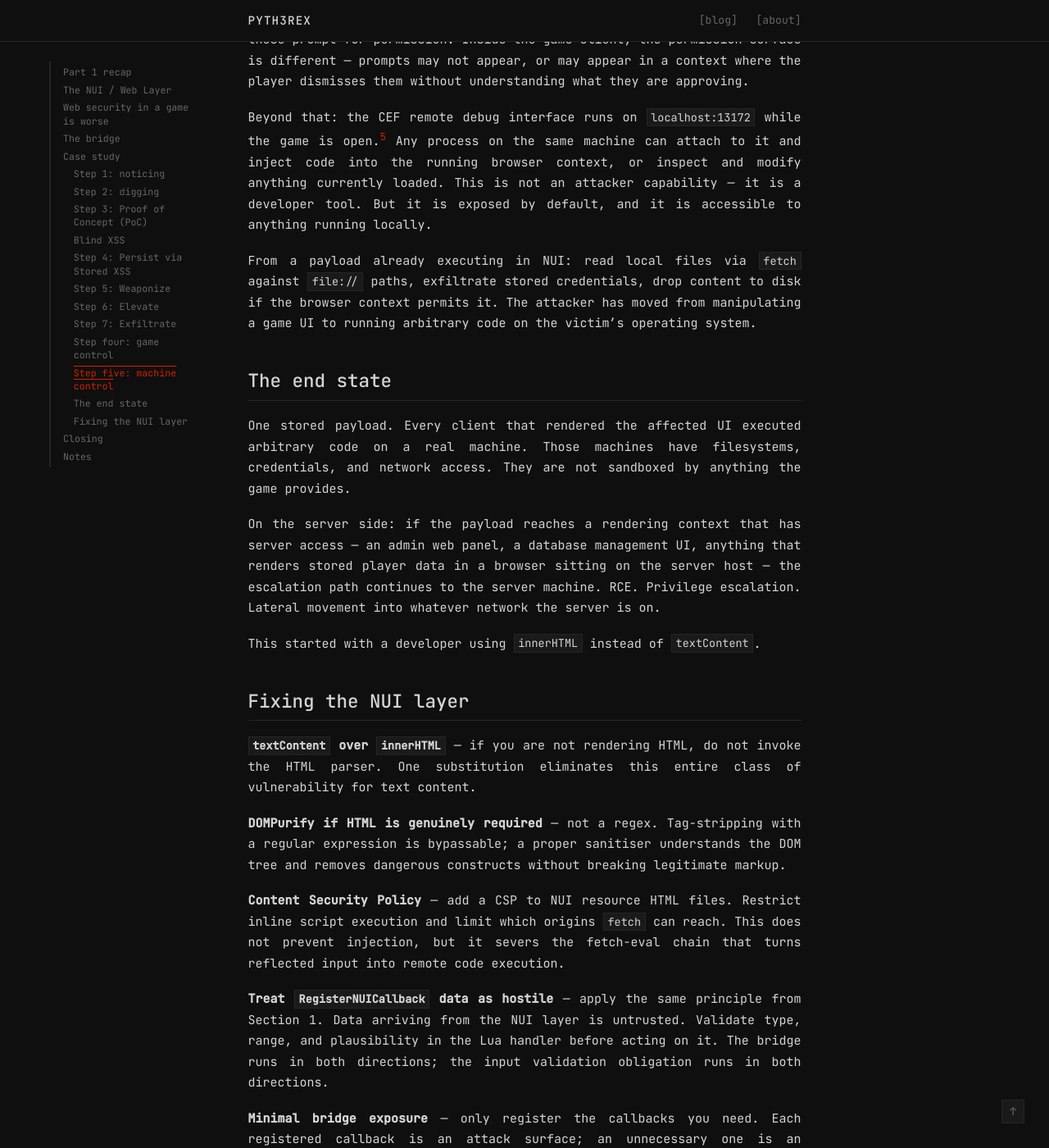
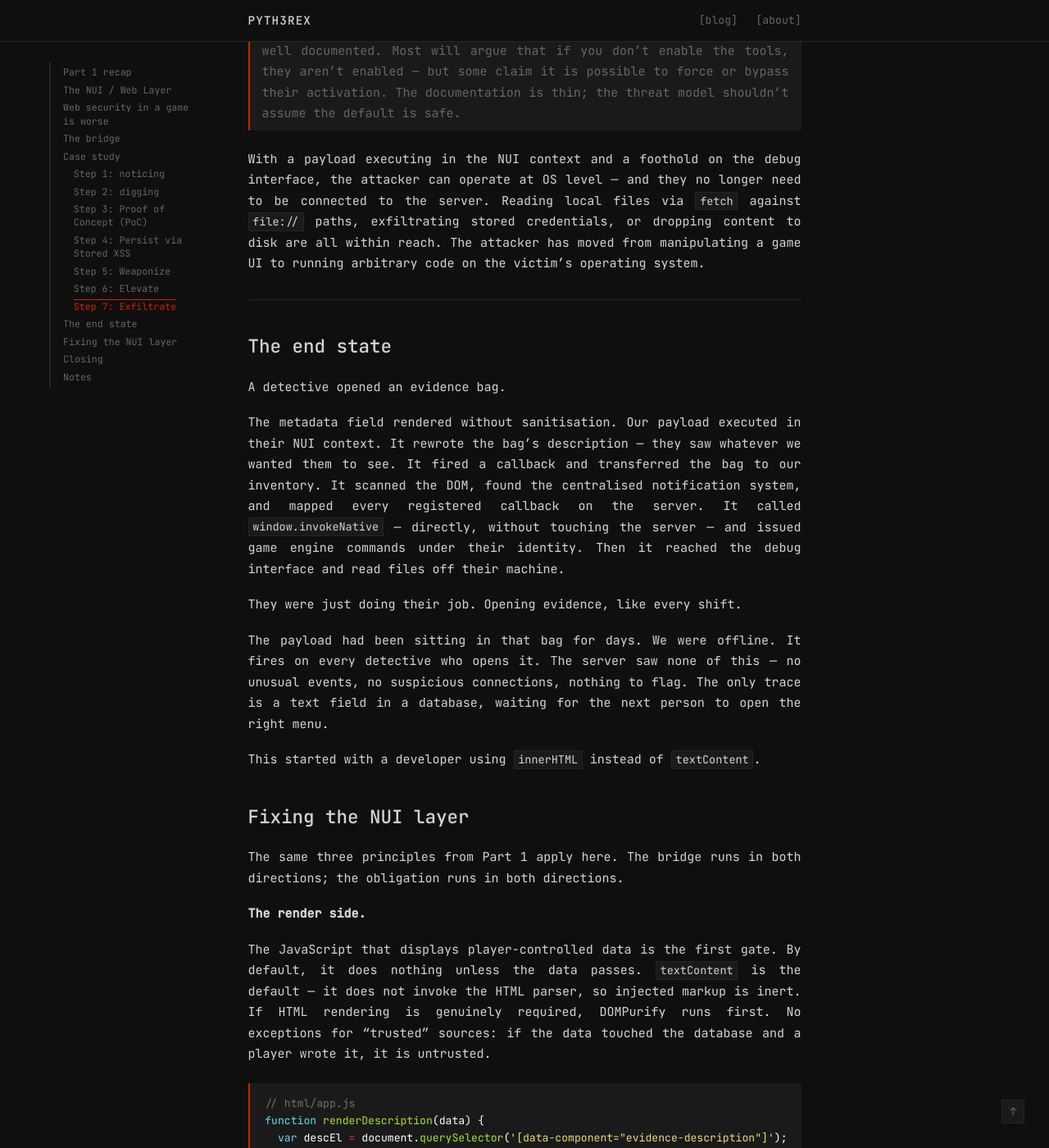
Before and after one commit to Pyth3rEx/Pyth3rEx.github.io, a Jekyll site: the page built from _posts/2026-03-25-fivem-web-surface.md, in a window 1280 px wide and 1400 px high, scrolled down 6841 px. Shown: the whole window at 82% size. Built offline with Jekyll 4.4.1, drawn with Linux system fonts in a browser that asks for light colours; some of the changed text lies outside the part shown.

Commit message:
docs: develop Part 2 — cleanup pass, SaaH fixes section, end state, closing

````diff
--- a/_posts/2026-03-25-fivem-web-surface.md
+++ b/_posts/2026-03-25-fivem-web-surface.md
@@ -80,7 +80,7 @@
 functions. The bridge is the mechanism. Everything below is what happens when untrusted input reaches
 the DOM on the wrong side of it.
 
-> **Note:** Also notice the similarity with the vulnerabilities mentioned in Part 1? They also apply here. If you missed it read about it [here](/blog/2026/03/24/fivem-server-events/).
+> **Note:** Also notice the similarity with the vulnerabilities mentioned in Part 1? They also apply here. If you missed it, read about it [here](/blog/2026/03/24/fivem-server-events/).
 
 # Case study
 
@@ -128,7 +128,7 @@
 Setting this as the item's metadata lets us test locally — no other player is affected. On inventory
 open, a `Vulnerable` popup appears in the UI layer. The service is vulnerable.
 
-## Blind XSS
+### Blind XSS
 
 The inventory is not the only injection point. Admin reports are NUI too — player reports, ban
 requests, ticket queues. A payload stored in a report body won't visibly render as a script; the
@@ -212,31 +212,21 @@
 is a wide pivot surface. Every resource on the server with a registered callback is now reachable
 from our injection point.
 
-The opening we are looking for is `window.invokeNative`[^7], which exposes game engine functions
+The opening we are looking for is `window.invokeNative`[^4], which exposes game engine functions
 directly to JavaScript running in NUI.
 
-## Step 7: Exfiltrate
-
----
----
----
----
----
-
-
-## Step four: game control
-
-The JavaScript running in victim clients has access to `window.invokeNative`.[^6] This is a bridge
-to C++ game functions — the same functions the game engine uses internally. From injected JavaScript
-running in a victim's NUI: teleport the player, spawn or delete entities, trigger animations, call
-commands that would normally require server-side authorisation. The attacker is not sending a
-crafted server event anymore. They are calling game engine functions directly from inside the
-victim's client, without touching the server at all.
+From injected JavaScript running in a victim's NUI: teleport the player, spawn or delete entities,
+trigger animations, call commands that would normally require server-side authorisation. The attacker
+is not sending a crafted server event anymore. They are calling game engine functions directly from
+inside the victim's client, without touching the server at all.
 
 The anticheat has no visibility into this. It is not a game modification. It is JavaScript executing
 inside a browser that the game provides.
 
-## Step five: machine control
+## Step 7: Exfiltrate
+
+> **Note:** This section is deliberately vague and leans toward speculation rather than demonstration,
+> for obvious reasons. Keep an open mind.
 
 `window.invokeNative` is not the ceiling.
 
@@ -245,57 +235,159 @@
 the permission surface is different — prompts may not appear, or may appear in a context where the
 player dismisses them without understanding what they are approving.
 
-Beyond that: the CEF remote debug interface runs on `localhost:13172` while the game is open.[^8]
+Beyond that: the CEF remote debug interface runs on `localhost:13172` while the game is open.[^5]
 Any process on the same machine can attach to it and inject code into the running browser context,
 or inspect and modify anything currently loaded. This is not an attacker capability — it is a
-developer tool. But it is exposed by default, and it is accessible to anything running locally.
+developer tool. But it is exposed by default, and accessible to anything running locally.
 
-From a payload already executing in NUI: read local files via `fetch` against `file://` paths,
-exfiltrate stored credentials, drop content to disk if the browser context permits it. The attacker
-has moved from manipulating a game UI to running arbitrary code on the victim's operating system.
+> **Note:** The activation and blocking of debug services on FiveM is not well documented. Most will
+> argue that if you don't enable the tools, they aren't enabled — but some claim it is possible to
+> force or bypass their activation. The documentation is thin; the threat model shouldn't assume the
+> default is safe.
 
-## The end state
+With a payload executing in the NUI context and a foothold on the debug interface, the attacker can
+operate at OS level — and they no longer need to be connected to the server. Reading local files via
+`fetch` against `file://` paths, exfiltrating stored credentials, or dropping content to disk are
+all within reach. The attacker has moved from manipulating a game UI to running arbitrary code on
+the victim's operating system.
 
-One stored payload. Every client that rendered the affected UI executed arbitrary code on a real
-machine. Those machines have filesystems, credentials, and network access. They are not sandboxed
-by anything the game provides.
+---
 
-On the server side: if the payload reaches a rendering context that has server access — an admin
-web panel, a database management UI, anything that renders stored player data in a browser sitting
-on the server host — the escalation path continues to the server machine. RCE. Privilege escalation.
-Lateral movement into whatever network the server is on.
+# The end state
+
+A detective opened an evidence bag.
+
+The metadata field rendered without sanitisation. Our payload executed in their NUI context. It
+rewrote the bag's description — they saw whatever we wanted them to see. It fired a callback and
+transferred the bag to our inventory. It scanned the DOM, found the centralised notification system,
+and mapped every registered callback on the server. It called `window.invokeNative` — directly,
+without touching the server — and issued game engine commands under their identity. Then it reached
+the debug interface and read files off their machine.
+
+They were just doing their job. Opening evidence, like every shift.
+
+The payload had been sitting in that bag for days. We were offline. It fires on every detective who
+opens it. The server saw none of this — no unusual events, no suspicious connections, nothing to
+flag. The only trace is a text field in a database, waiting for the next person to open the right
+menu.
 
 This started with a developer using `innerHTML` instead of `textContent`.
 
-## Fixing the NUI layer
+# Fixing the NUI layer
 
-**`textContent` over `innerHTML`** — if you are not rendering HTML, do not invoke the HTML parser.
-One substitution eliminates this entire class of vulnerability for text content.
+The same three principles from Part 1 apply here. The bridge runs in both directions; the
+obligation runs in both directions.
 
-**DOMPurify if HTML is genuinely required** — not a regex. Tag-stripping with a regular expression
-is bypassable; a proper sanitiser understands the DOM tree and removes dangerous constructs
-without breaking legitimate markup.
+**The render side.**
 
-**Content Security Policy** — add a CSP to NUI resource HTML files. Restrict inline script
-execution and limit which origins `fetch` can reach. This does not prevent injection, but it
-severs the fetch-eval chain that turns reflected input into remote code execution.
+The JavaScript that displays player-controlled data is the first gate. By default, it does nothing
+unless the data passes. `textContent` is the default — it does not invoke the HTML parser, so
+injected markup is inert. If HTML rendering is genuinely required, DOMPurify runs first. No
+exceptions for "trusted" sources: if the data touched the database and a player wrote it, it is
+untrusted.
 
-**Treat `RegisterNUICallback` data as hostile** — apply the same principle from Section 1. Data
-arriving from the NUI layer is untrusted. Validate type, range, and plausibility in the Lua handler
-before acting on it. The bridge runs in both directions; the input validation obligation runs in
-both directions.
+```js
+// html/app.js
+function renderDescription(data) {
+  var descEl = document.querySelector('[data-component="evidence-description"]');
+  if (null !== descEl) {
 
-**Minimal bridge exposure** — only register the callbacks you need. Each registered callback is an
-attack surface; an unnecessary one is an unnecessary risk.
+    // Type check
+    if ('string' === typeof data.description) {
+
+      // Render — textContent, never innerHTML
+      descEl.textContent = data.description;
+    }
+  }
+
+  return;
+}
+```
+
+Default to negative. The function does nothing unless the element exists and the data is a string.
+No render, no side effect.
+
+**The callback side.**
+
+Data arriving from the NUI layer is untrusted. A payload executing in the browser can call any
+registered callback with any body it constructs. The Lua handler is the second gate — same layered
+pattern as Part 1.
+
+```lua
+-- client.lua
+RegisterNUICallback('inventory:transferEvidence', function(data, cb)
+
+    -- Type check
+    if "string" == type(data.itemId) and "number" == type(data.target) then
+
+        -- Sanity check
+        if 64 > #data.itemId and 1 <= data.target then
+
+            -- Context check
+            if true == isValidItem(data.itemId) and true == DoesEntityExist(data.target) then
+
+                -- Perform the action
+                TriggerServerEvent('inventory:transferEvidence', data.itemId, data.target)
+                cb({ success = true })
+                return
+            end
+        end
+    end
+
+    cb({ success = false })
+    return
+end)
+```
+
+Default to negative. Silent `cb({ success = false })` and `return` on any failed check. The action
+— a server event — only fires when every layer passes.
+
+Three things worth naming explicitly:
+
+- **Default to negative.** Both sides of the bridge do nothing unless all conditions pass. No
+  render, no callback, no server event. Silent return.
+
+- **Layered validation.** Not a single guard — a sequence: type, sanity, context, then action.
+  Each layer is independent. A failure at any point drops the request.
+
+- **Minimal surface.** Only register the callbacks you need. The generic pass-through from Step 6
+  — routing any callback to any resource without validation — is the opposite of this. Each
+  registered callback is a decision; treat it like one.
+
+A Content Security Policy on NUI HTML files adds a fourth layer: restrict `script-src` to your
+own bundle and block inline execution. It does not prevent injection, but it severs the eval chain.
+A payload that cannot execute inline and cannot reach an external endpoint is significantly less
+useful, even if it lands.
 
 ---
 
 # Closing
 
+Part 1 was one attacker, one server, one payload at a time. This is worse.
 
-In a future post, we will cover what a breach actually costs — legally, financially, and personally.
-If this post reached someone running a server, send it to them. Better read a blog post than
-receive a report from the IRS... or worse.
+A single stored injection fires on every player who opens the affected UI — indefinitely, without
+the attacker being present, without the server seeing anything unusual. The surface is not just
+the server anymore. It is every client, every machine, every set of credentials sitting in a
+browser profile on the same computer running the game.
+
+Most servers won't notice. The tell is not an alert or a spike — it is a detective who lost their
+evidence bag and assumed it was a script bug. It is a staff member whose admin panel behaved
+strangely for a moment. It is a player who saw a notification they didn't expect. Or it's nothing
+at all. None of those get filed as security incidents. They get filed as bugs, or they don't get
+filed at all.
+
+The attacker doesn't need to be skilled. They need to find one field that renders without
+sanitisation and one developer who reached for `innerHTML` because it was easier. That field
+exists on most servers. That developer made that choice on most resources. The gap between exposed
+and defensible is `textContent`, a type check on a callback handler, and the decision to treat
+the NUI layer as what it is: a browser running untrusted input.
+
+Two posts in, we have covered the server and the clients. There is a third layer we haven't
+touched — the database. The same input that executes in a browser can execute in a query. Part 3
+is about what happens when untrusted data reaches SQL.
+
+If this reached someone running a server, send it to them. Their players' machines are not part
+of the game — until they are.
 
 ---
 
````
Also changed, not shown: other parts of _posts/2026-03-25-fivem-web-surface.md (+5 -14 lines).
